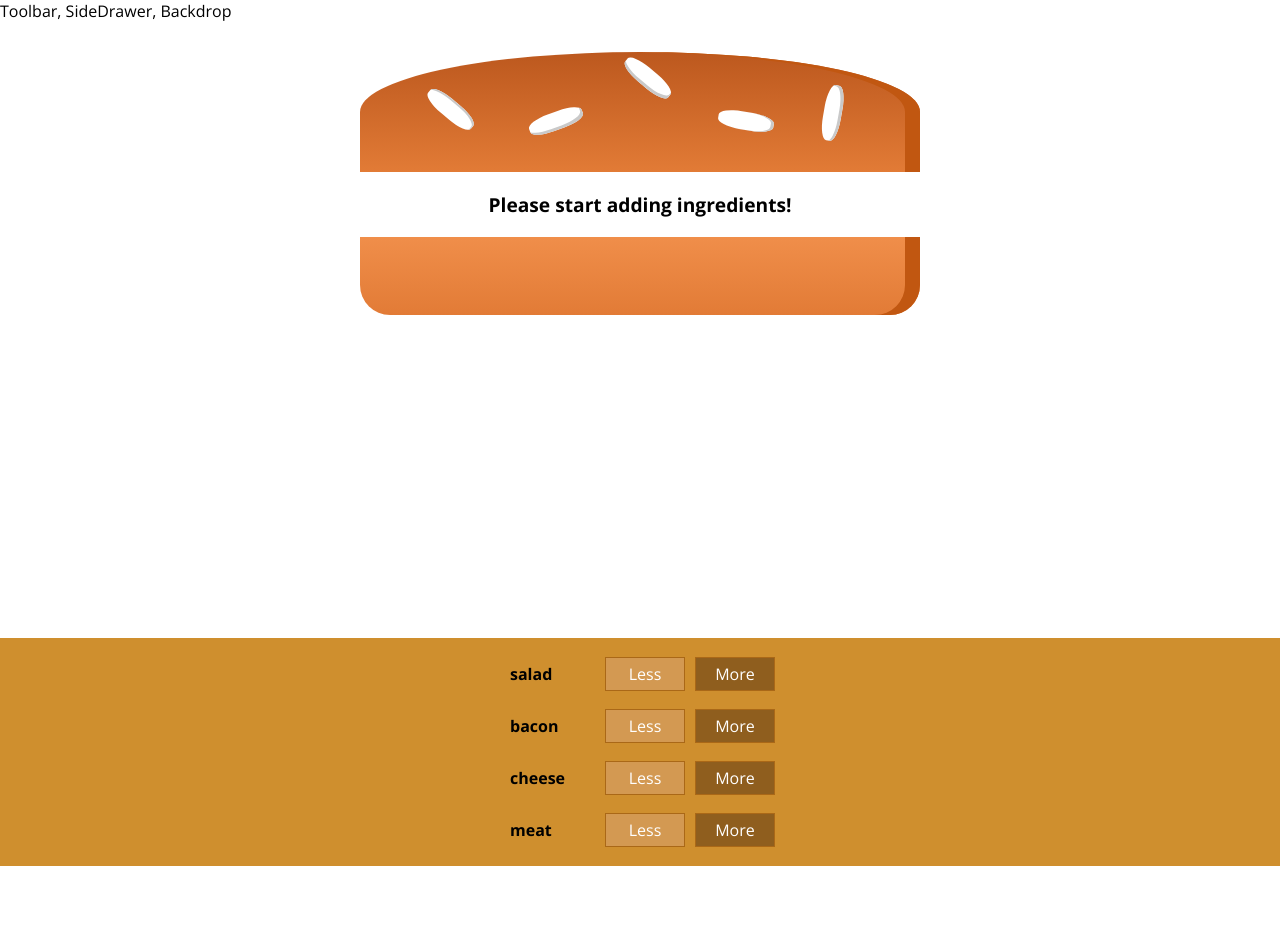
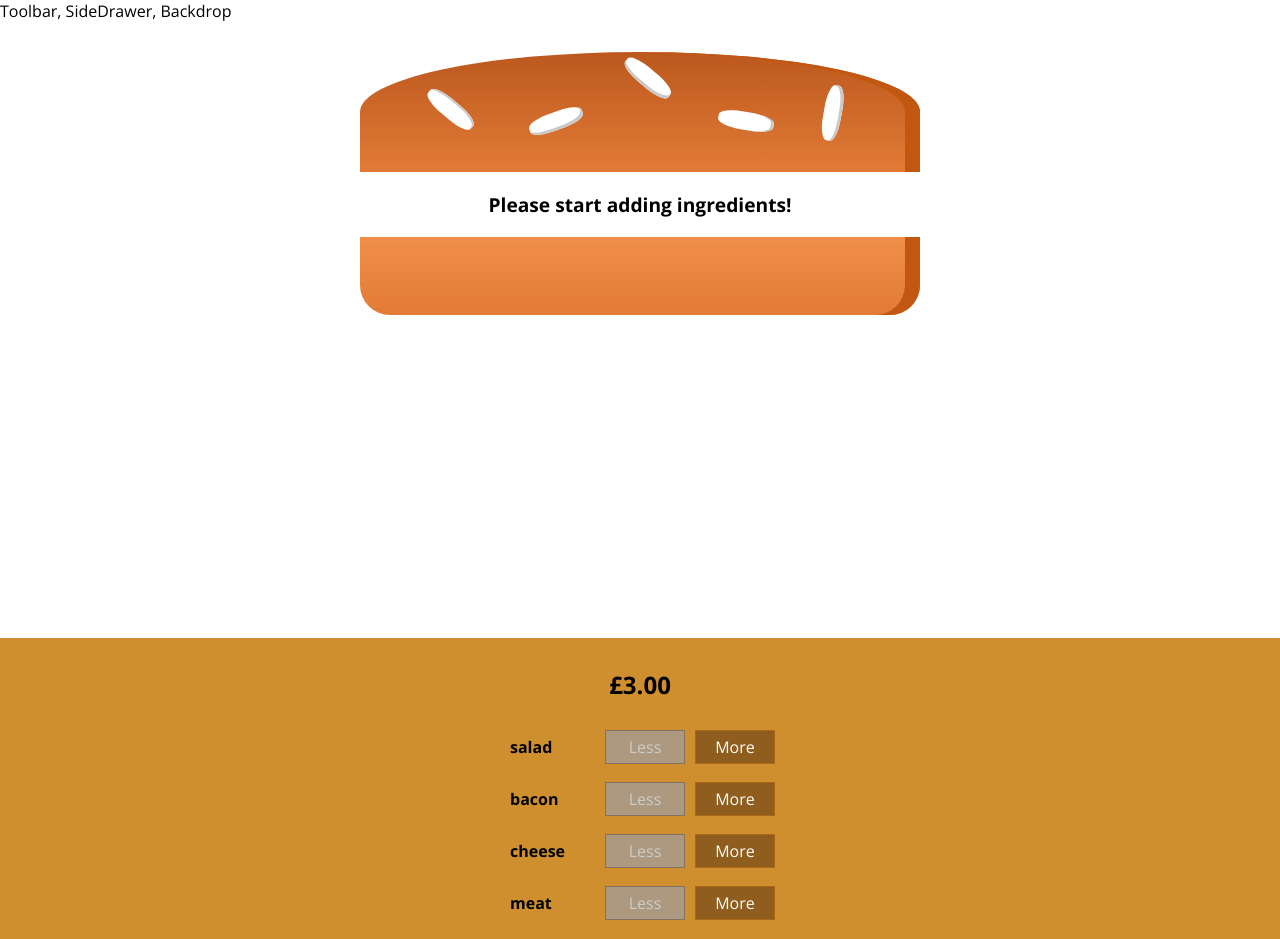
Before and after one commit to anthony-dsouza/Burger-Builder, a React (Create React App) app: page / in a window 1280 px wide. Before the commit the page ends 866 px from the top, so only its background shows below. Built offline with nearby package versions, Linux system fonts and the light colour scheme.

Commit message:
disable less

```diff
--- a/src/components/Burger/BuildControls/BuildControl/BuildControl.js
+++ b/src/components/Burger/BuildControls/BuildControl/BuildControl.js
@@ -4,7 +4,7 @@ import classes from './BuildControl.module.css';
 const buildControl = (props) => (
     <div className={classes.BuildControl}>
         <div className={classes.Label}>{props.label}</div>
-        <button className={classes.Less} onClick={props.less}>Less</button>
+        <button className={classes.Less} onClick={props.less} disabled={props.disable}>Less</button>
         <button className={classes.More} onClick={props.more}>More</button>
     </div>
 );
--- a/src/components/Burger/BuildControls/BuildControls.js
+++ b/src/components/Burger/BuildControls/BuildControls.js
@@ -11,10 +11,14 @@ const buildControls = (props) => {
                     label={igKey}
                     more={() => props.add(igKey)}
                     less={() => props.remove(igKey)}
+                    disable={props.disable[igKey]}
                     />;
     });
     return (
         <div className={classes.BuildControls}>
+            <div>
+                <h2>£{props.price.toFixed(2)}</h2>
+            </div>
             {ingredientControls}
         </div>
     );
--- a/src/containers/BurgerBuilder/BurgerBuilder.js
+++ b/src/containers/BurgerBuilder/BurgerBuilder.js
@@ -2,6 +2,13 @@ import React, { Component } from 'react';
 import Aux from '../../hoc/Auxiliary';
 import Burger from '../../components/Burger/Burger';
 import BuildControls from '../../components/Burger/BuildControls/BuildControls';
+
+const INGREDIENT_PRICES = {
+    salad: 0.00,
+    bacon: 1.00,
+    cheese: 0.70,
+    meat: 2.00
+};
 
 class BurgerBuilder extends Component {
     state = {
@@ -10,7 +17,8 @@ class BurgerBuilder extends Component {
             bacon: 0,
             cheese: 0,
             meat: 0
-        }
+        },
+        totalPrice: 3
     }
 
     addIngredientHandler = (type) => {
@@ -18,8 +26,14 @@ class BurgerBuilder extends Component {
         const newCount = oldCount + 1;
         let newIngredients = {...this.state.ingredients};
         newIngredients[type] = newCount;
-        this.setState({ingredients: newIngredients});
-    }
+        const addPrice = INGREDIENT_PRICES[type];
+        const oldPrice = this.state.totalPrice;
+        const newPrice = oldPrice + addPrice;
+        this.setState({
+            ingredients: newIngredients,
+            totalPrice: newPrice
+        });
+    };
 
     removeIngredientHandler = (type) => {
         const oldCount = this.state.ingredients[type];
@@ -27,20 +41,35 @@ class BurgerBuilder extends Component {
         oldCount === 0 ? newCount = oldCount : newCount = oldCount - 1;
         let newIngredients = {...this.state.ingredients};
         newIngredients[type] = newCount;
-        this.setState({ingredients: newIngredients});
-    }
+        const removePrice = INGREDIENT_PRICES[type];
+        const oldPrice = this.state.totalPrice;
+        let newPrice = null;
+        oldPrice > 3 ? newPrice = oldPrice - removePrice : newPrice = oldPrice;
+        this.setState({
+            ingredients: newIngredients,
+            totalPrice: newPrice
+        });
+    };
 
 
 
     render() {
+        const disabledInfo = {
+            ...this.state.ingredients
+        };
+        for (let key in disabledInfo) {
+            disabledInfo[key] = disabledInfo[key] <= 0;
+        }
         return (
             <Aux>
                 <Burger ingredients={this.state.ingredients} />
                 <div>
                     <BuildControls
+                        price={this.state.totalPrice}
                         ingredients={this.state.ingredients}
                         add={this.addIngredientHandler}
                         remove={this.removeIngredientHandler}
+                        disable={disabledInfo}
                         />
                 </div>
             </Aux>
```
Also changed, not shown: src/components/Burger/Burger.js (line endings or trailing spaces).
